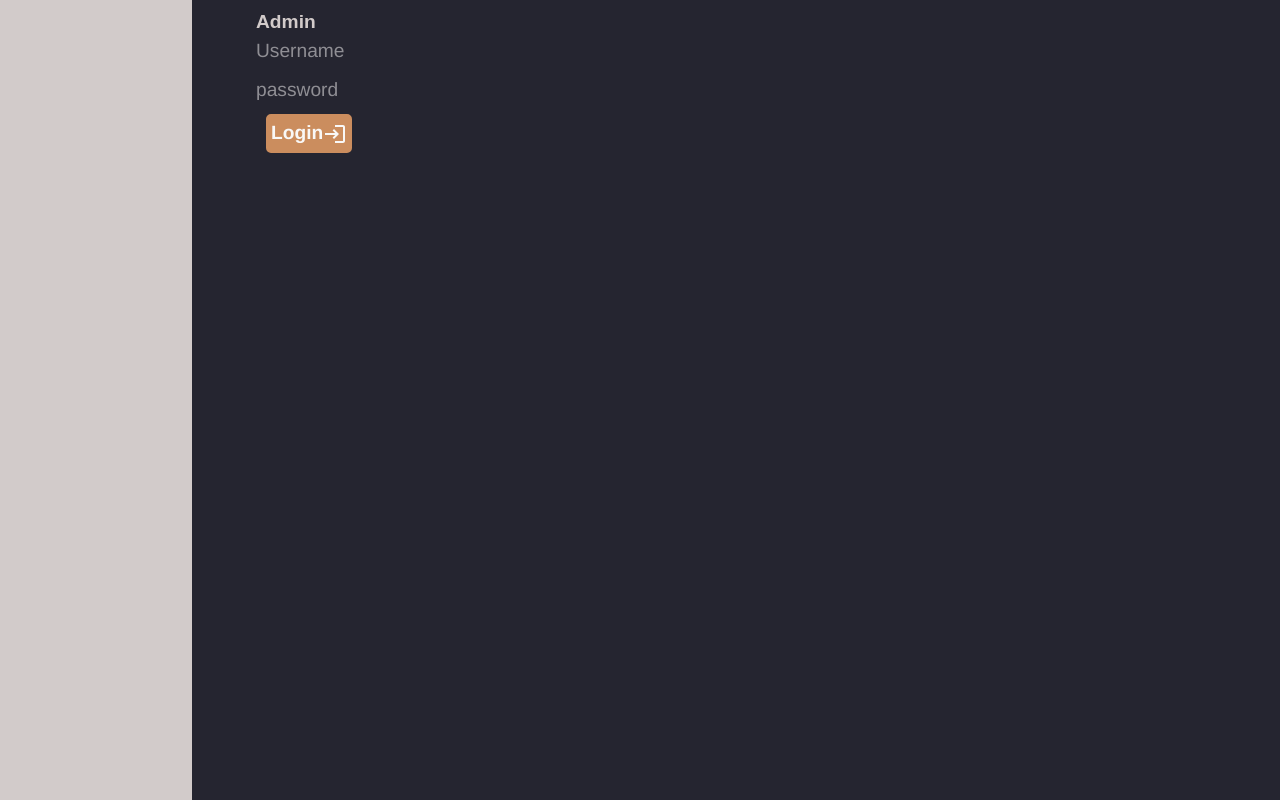
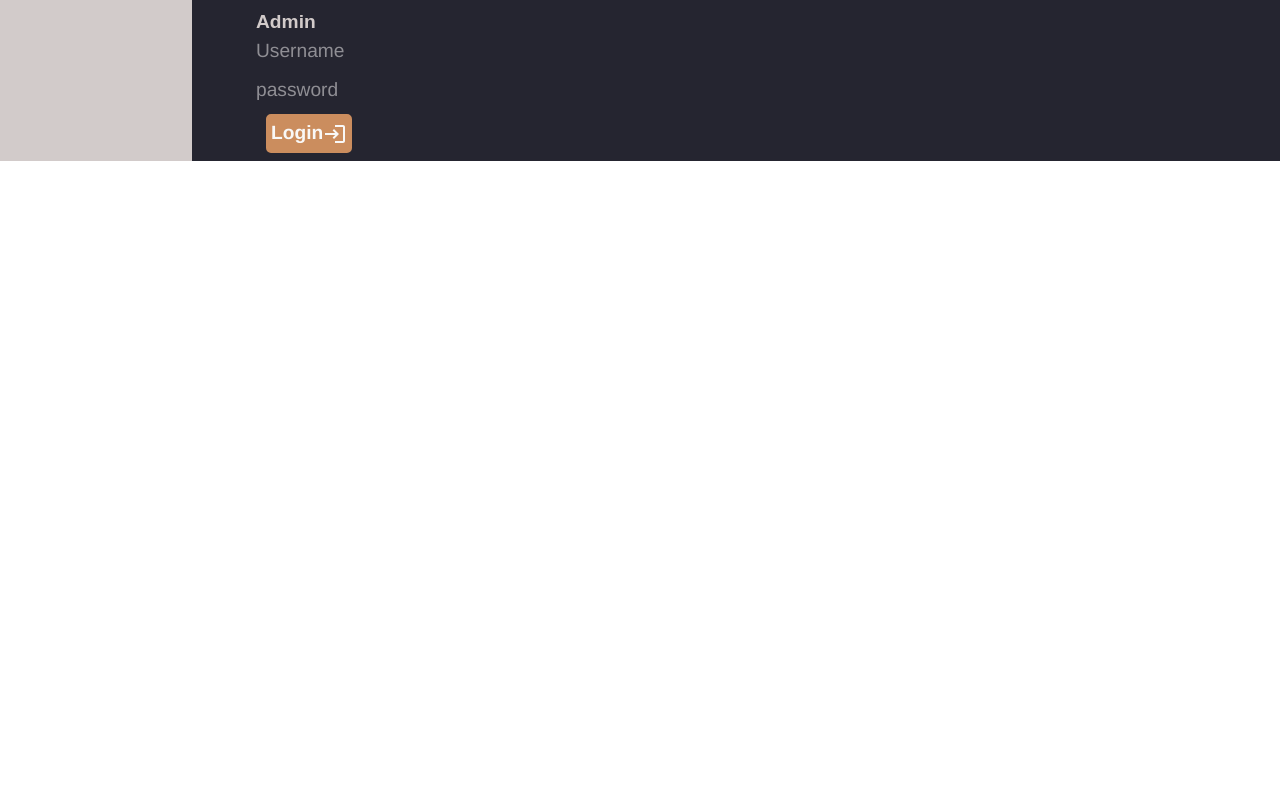
Before and after one commit to manuel897/menu-card, a Next.js app: page /admin in a window 1280 px wide. Built offline with nearby package versions, Linux system fonts and the light colour scheme.

Commit message:
fix eveything not being at exact center

```diff
--- a/src/app/globals.css
+++ b/src/app/globals.css
@@ -20,6 +20,8 @@
 }
 
 body {
+  height: 100%;
+  width: 100%;
   background: var(--background);
   color: var(--foreground);
   font-family: Arial, Helvetica, sans-serif;
--- a/src/components/card.js
+++ b/src/components/card.js
@@ -39,7 +39,7 @@ const Card = () => {
           () => {
             loadData(retryCount + 1);
           },
-          Math.pow(2, retryCount) * 500
+          Math.pow(2, retryCount) * 500,
         );
       });
   }, []);
--- a/src/components/category.tsx
+++ b/src/components/category.tsx
@@ -1,5 +1,6 @@
 import React from 'react';
 import ImageCategoryTitle from '@/components/image-category-title';
+import '@/styles/app.css';
 
 interface Item {
   id?: string | number;
@@ -15,7 +16,7 @@ interface CategoryProps {
   };
 }
 
-const Category: React.FC<CategoryProps> = ({ category }) => (
+const Category = ({ category }: CategoryProps) => (
   <div className="p-8">
     <ImageCategoryTitle
       title={category.name}
--- a/src/styles/app.css
+++ b/src/styles/app.css
@@ -1,24 +1,16 @@
 /*  https://coolors.co/be7332-eec89a-f6a466-e67045-f7efd8 */
 /* https://coolors.co/d2cbca-f9f8f7-252530-cb8d5e-e4c58c-c49d23 */
 .app {
-  margin: 0;
   text-align: center;
   background-color: #252530;
   color: #f9f8f7;
   font-family: 'Amatic SC', cursive;
-  min-height: 100vh;
-  min-width: 100vw;
   display: flex;
   font-size: larger;
 }
 
 .app div {
-  flex-grow: 1;
-}
-
-.app-box {
-  border: 20px solid #252530;
-  /* padding: 1vh; */
+  width: 100%;
 }
 
 .title-box {
@@ -58,3 +50,7 @@ u.main-title {
   border-bottom: 1px dashed;
   font-size: 30px;
 }
+
+.dev {
+  background-color: blue;
+}
```
